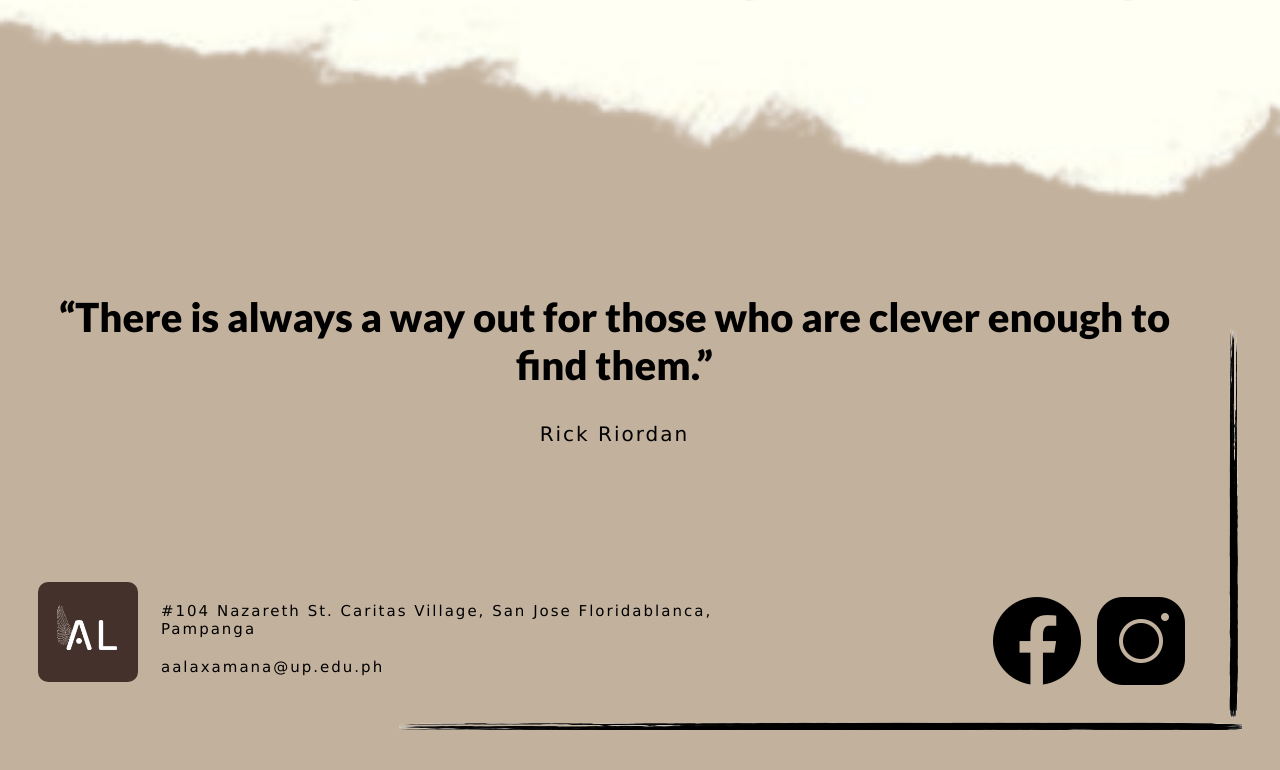
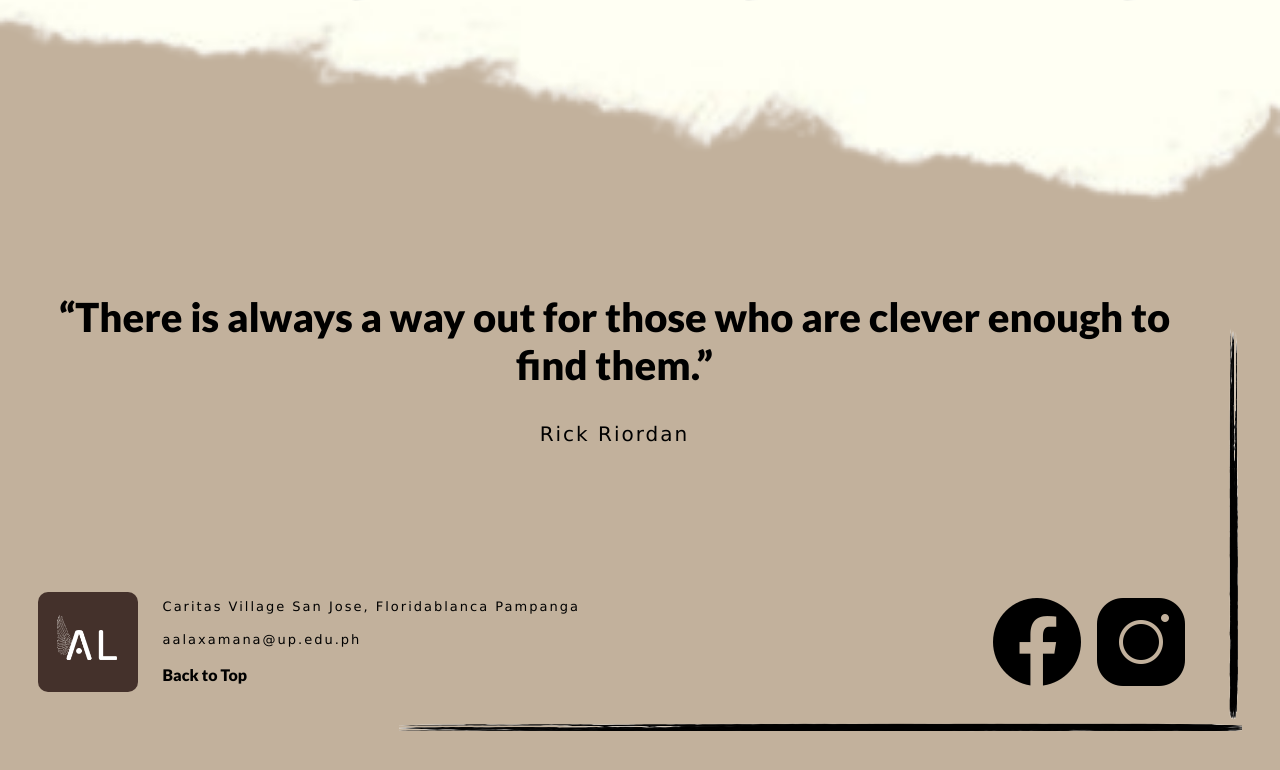
Before and after one commit to Samoy-ed/Laxamana-U1L-exercise02.io, a plain HTML site: page index.html in a window 1280 px wide. Shown: the part 2733-3503 px from the top of the page. Drawn offline with Linux system fonts and the light colour scheme.

Commit message:
feat: Added links to social media

```diff
--- a/index.html
+++ b/index.html
@@ -48,7 +48,7 @@
             </div>
         </div>
 
-        <div class="skills-container">
+        <div id="skills" class="skills-container">
             <div class="title">
                 <h2>SKILLS</h2>
             </div>
@@ -68,7 +68,7 @@
             </div>
         </div>
 
-        <div class="projects-main-container">
+        <div id="projects" class="projects-main-container">
             <div class="title">
                 <h2>PROJECTS</h2>
             </div>
@@ -99,7 +99,7 @@
                 </div>
             </div>
         </div>
-        <div class="footer-container">
+        <div id="contact" class="footer-container">
             <div class="footer-subcontainer">
                 <div class="footer-quote">
                     <h2>“There is always a way out for those who are clever enough to find them.”</h2>
@@ -111,13 +111,16 @@
                             <img id="footer-logo" src="Images/AAL.png">
                         </div>
                         <div class="footer-main-text">
-                            <h4>#104 Nazareth St. Caritas Village, San Jose Floridablanca, Pampanga</h4>
+                            <h4>Caritas Village San Jose, Floridablanca Pampanga</h4>
                             <h4>aalaxamana@up.edu.ph</h4>
+                            <div class="footer-to-top">
+                                <a href="#home">Back to Top</a>
+                            </div>
                         </div>
                     </div>
                     <div class="footer-rightside">
-                        <img class="footer-icons" src="Images/facebook.png">
-                        <img class="footer-icons" src="Images/instagram.png">
+                        <a href="https://www.facebook.com/angel.laxamana.24" target="_blank"><img class="footer-icons" src="Images/facebook.png"></a>
+                        <a href="https://www.instagram.com/deylax24/" target="_blank"><img class="footer-icons" src="Images/instagram.png"></a>
                     </div>
                 </div>
             </div>
--- a/portfolio.css
+++ b/portfolio.css
@@ -26,7 +26,7 @@ h3, h4{
     font-size: 20px;
 }
 h4{
-    font-size: 15px;
+    font-size: 13px;
 }
 body {
     background-color: #C2B19C;
@@ -207,17 +207,25 @@ a{
     text-align: center;
     padding: 5% 0% 10%;
 }
+.footer-to-top {
+    font-weight: normal;
+}
 .footer-leftside{
     display: flex;
     justify-content: flex-start;
     column-gap: 3%;
+    width: 70%;
 }
 #footer-logo {
     height: auto;
     width: 100px;
+    margin-top: 10px;
     border-radius: 10px;
-    display: flex;
-    align-items: flex-end;
+}
+.footer-main-text{
+    width: 200%;
+    text-align: left;
+    padding-top: 0;
 }
 .footer-icons{
     height: auto;
```
Also changed, not shown: 1 other file.
